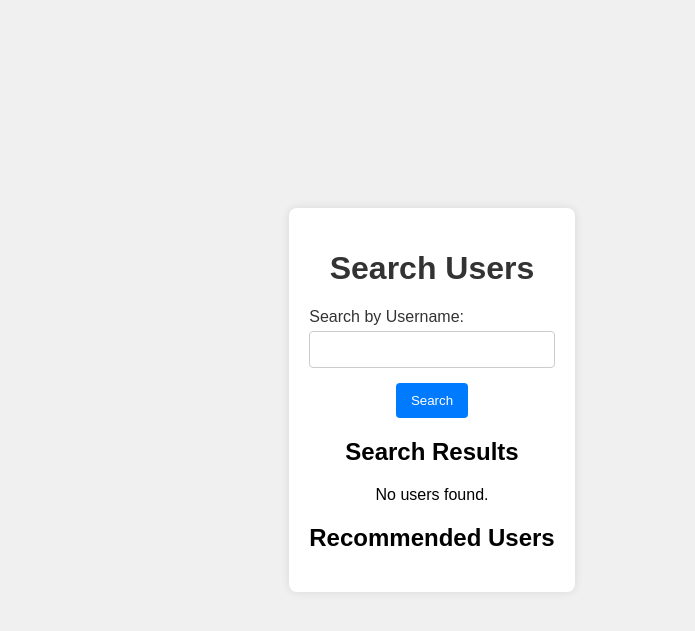
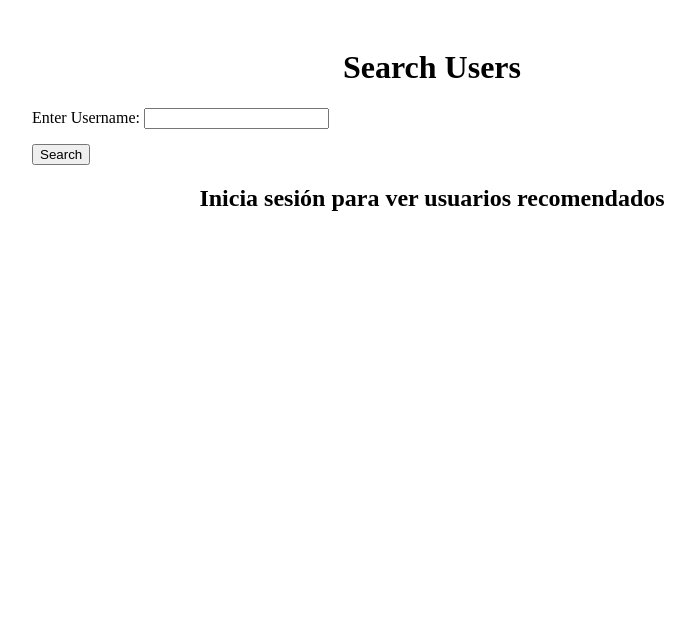
Before and after one commit to Anx0123/TF_Complejidad_Algoritmica, a Flask app: page /search in a window 1280 px wide. Shown: the top 631 px of the page, without its empty margins (208-903 px from the left). Run offline with Flask 3, Linux system fonts and the light colour scheme.

Commit message:
Mejora en la busqueda y recomendacion de usuarios con la base de datos

```diff
--- a/Templates/dashboard.html
+++ b/Templates/dashboard.html
@@ -9,6 +9,7 @@
 <body>
     <div class="container">
         <h1>Welcome, {{ name }}!</h1>
+        <a href="{{ url_for('search_users') }}">Go to Search</a>
         <a href="{{ url_for('logout') }}">Logout</a>
     </div>
 </body>
--- a/Templates/search_users.html
+++ b/Templates/search_users.html
@@ -4,47 +4,45 @@
     <meta charset="UTF-8">
     <meta name="viewport" content="width=device-width, initial-scale=1.0">
     <title>Search Users</title>
-    <link rel="stylesheet" href="{{ url_for('static', filename='style.css') }}">
+    <link rel="stylesheet" href="{{ url_for('static', filename='search.css') }}">
 </head>
 <body>
     <div class="container">
         <h1>Search Users</h1>
         <form method="POST">
             <div class="form-group">
-                <label for="search-username">Search by Username:</label>
+                <label for="search-username">Enter Username:</label>
                 <input type="text" id="search-username" name="search-username" required>
             </div>
             <button type="submit">Search</button>
         </form>
 
-        <h2>Search Results</h2>
         {% if search_results %}
+            <h2>Search Results</h2>
+            <div class="user-card">
+                <h3>{{ search_results[0].nombreUsuario }}</h3>
+                <p><strong>Favorite Games:</strong> {{ search_results[0].videojuegosFavoritos | join(', ') }}</p>
+                <p><strong>Preferred Genres:</strong> {{ search_results[0].generosPreferidos | join(', ') }}</p>
+                <p><strong>Gaming Platforms:</strong> {{ search_results[0].plataformasJuego | join(', ') }}</p>
+            </div>
+        {% endif %}
+
+        {% if logged_in_user %}
+            <h2>Recommended Users</h2>
             <div class="user-list">
-                {% for user in search_results %}
+                {% for user in recommended_users %}
                     <div class="user-card">
                         <h3>{{ user.nombreUsuario }}</h3>
                         <p><strong>Favorite Games:</strong> {{ user.videojuegosFavoritos | join(', ') }}</p>
                         <p><strong>Preferred Genres:</strong> {{ user.generosPreferidos | join(', ') }}</p>
                         <p><strong>Gaming Platforms:</strong> {{ user.plataformasJuego | join(', ') }}</p>
+                        <p><strong>Shared Interests:</strong> {{ user.shared_interests }}</p>
                     </div>
                 {% endfor %}
             </div>
         {% else %}
-            <p>No users found.</p>
+            <h2>Inicia sesión para ver usuarios recomendados</h2>
         {% endif %}
-
-        <h2>Recommended Users</h2>
-        <div class="user-list">
-            {% for user in recommended_users %}
-                <div class="user-card">
-                    <h3>{{ user.nombreUsuario }}</h3>
-                    <p><strong>Favorite Games:</strong> {{ user.videojuegosFavoritos | join(', ') }}</p>
-                    <p><strong>Preferred Genres:</strong> {{ user.generosPreferidos | join(', ') }}</p>
-                    <p><strong>Gaming Platforms:</strong> {{ user.plataformasJuego | join(', ') }}</p>
-                    <p><strong>Shared Interests:</strong> {{ user.shared_interests }}</p>
-                </div>
-            {% endfor %}
-        </div>
     </div>
 </body>
 </html>
--- a/app.py
+++ b/app.py
@@ -1,12 +1,16 @@
 from flask import Flask, render_template, redirect, url_for, request, session, flash
+import json
+from datetime import timedelta
 
 # Crear una instancia de la aplicación Flask
 app = Flask(__name__)
 # Establecer una clave secreta para la sesión
 app.secret_key = 'supersecretkey'
+# Configurar la duración de la sesión
+app.permanent_session_lifetime = timedelta(minutes=1)
 
-# Base de datos ficticia de usuarios
-users = {'testuser': 'password123'}
+with open('dataset.json', 'r') as f:
+    usersdb = json.load(f)
 
 @app.route('/')
 def home():
@@ -27,13 +31,16 @@
         username = request.form['username']
         password = request.form['password']
 
-        # Verificar si el nombre de usuario y la contraseña coinciden
-        if username in users and users[username] == password:
-            # Almacenar el nombre de usuario en la sesión
+        # Verificar si el nombre de usuario y la contraseña coinciden en usersdb
+        user = next((user for user in usersdb if user['nombreUsuario'] == username and user['id'] == password), None)
+
+        if user:
+            # Establecer la sesión como permanente y almacenar el nombre de usuario
+            session.permanent = True
             session['username'] = username
             # Mostrar un mensaje flash de éxito
             flash('Login successful!', 'success')
-            # Redirigir al tablero
+            # Redirigir al dashboard
             return redirect(url_for('dashboard'))
         else:
             # Mostrar un mensaje flash de error si las credenciales no son correctas
@@ -70,7 +77,7 @@
     # Redirigir a la página principal
     return redirect(url_for('home'))
 
-#Encontrar la cantidad de juegos, generos y plataformas compartidas de los usuarios
+# Encontrar la cantidad de juegos, géneros y plataformas compartidas de los usuarios
 def find_common_interests(user1, user2):
     shared_games = set(user1['videojuegosFavoritos']) & set(user2['videojuegosFavoritos'])
     shared_genres = set(user1['generosPreferidos']) & set(user2['generosPreferidos'])
@@ -78,10 +85,10 @@
     total_shared = len(shared_games) + len(shared_genres) + len(shared_platforms)
     return total_shared
 
-#Retorna los 5 usuarios con los que comparte mas intereses
+# Retorna los 5 usuarios con los que comparte más intereses
 def get_recommended_users(current_user):
     recommendations = []
-    for user in users:
+    for user in usersdb:
         if user['id'] != current_user['id']:
             shared_interests = find_common_interests(current_user, user)
             if shared_interests > 0:
@@ -94,16 +101,18 @@
 def search_users():
     search_results = []
     recommended_users = []
+    logged_in_user = None
 
     if request.method == 'POST':
         search_username = request.form['search-username'].strip()
-        search_results = [user for user in users if search_username.lower() in user['nombreUsuario'].lower()]
+        search_results = [user for user in usersdb if search_username.lower() in user['nombreUsuario'].lower()]
 
-        if search_results: #Busca los usuarios recomendados para el primer usuario encontrado
-            current_user = search_results[0]
-            recommended_users = get_recommended_users(current_user)
+    if 'username' in session:
+        logged_in_user = next((user for user in usersdb if user['nombreUsuario'] == session['username']), None)
+        if logged_in_user:
+            recommended_users = get_recommended_users(logged_in_user)
 
-    return render_template('search_users.html', search_results=search_results, recommended_users=recommended_users)
+    return render_template('search_users.html', search_results=search_results, recommended_users=recommended_users, logged_in_user=logged_in_user)
 
 if __name__ == '__main__':
     # Ejecutar la aplicación en modo de depuración
--- /dev/null
+++ b/static/search.css
@@ -0,0 +1,32 @@
+.container {
+  max-width: 800px;
+  margin: 0 auto;
+  padding: 20px;
+}
+
+h1, h2 {
+  text-align: center;
+}
+
+.form-group {
+  margin-bottom: 15px;
+}
+
+.user-list {
+  display: flex;
+  flex-wrap: wrap;
+  justify-content: space-around;
+}
+
+.user-card {
+  border: 1px solid #ccc;
+  border-radius: 5px;
+  padding: 10px;
+  margin: 10px;
+  width: calc(50% - 20px);
+  box-sizing: border-box;
+}
+
+.user-card h3 {
+  margin-top: 0;
+}
--- a/static/style.css
+++ b/static/style.css
@@ -15,17 +15,10 @@
     border-radius: 8px;
     box-shadow: 0 0 10px rgba(0, 0, 0, 0.1);
     text-align: center;
-    max-width: 800px;
-    margin: 0 auto;
 }
 
 h1 {
     color: #333;
-    text-align: center;
-}
-
-h2 {
-    text-align: center;
 }
 
 a {
@@ -71,22 +64,3 @@
 button:hover {
     background-color: #0056b3;
 }
-
-.user-list {
-    display: flex;
-    flex-wrap: wrap;
-    justify-content: space-around;
-}
-
-.user-card {
-    border: 1px solid #ccc;
-    border-radius: 5px;
-    padding: 10px;
-    margin: 10px;
-    width: calc(50% - 20px);
-    box-sizing: border-box;
-}
-
-.user-card h3 {
-    margin-top: 0;
-}
```
Also changed, not shown: 1 other file.
